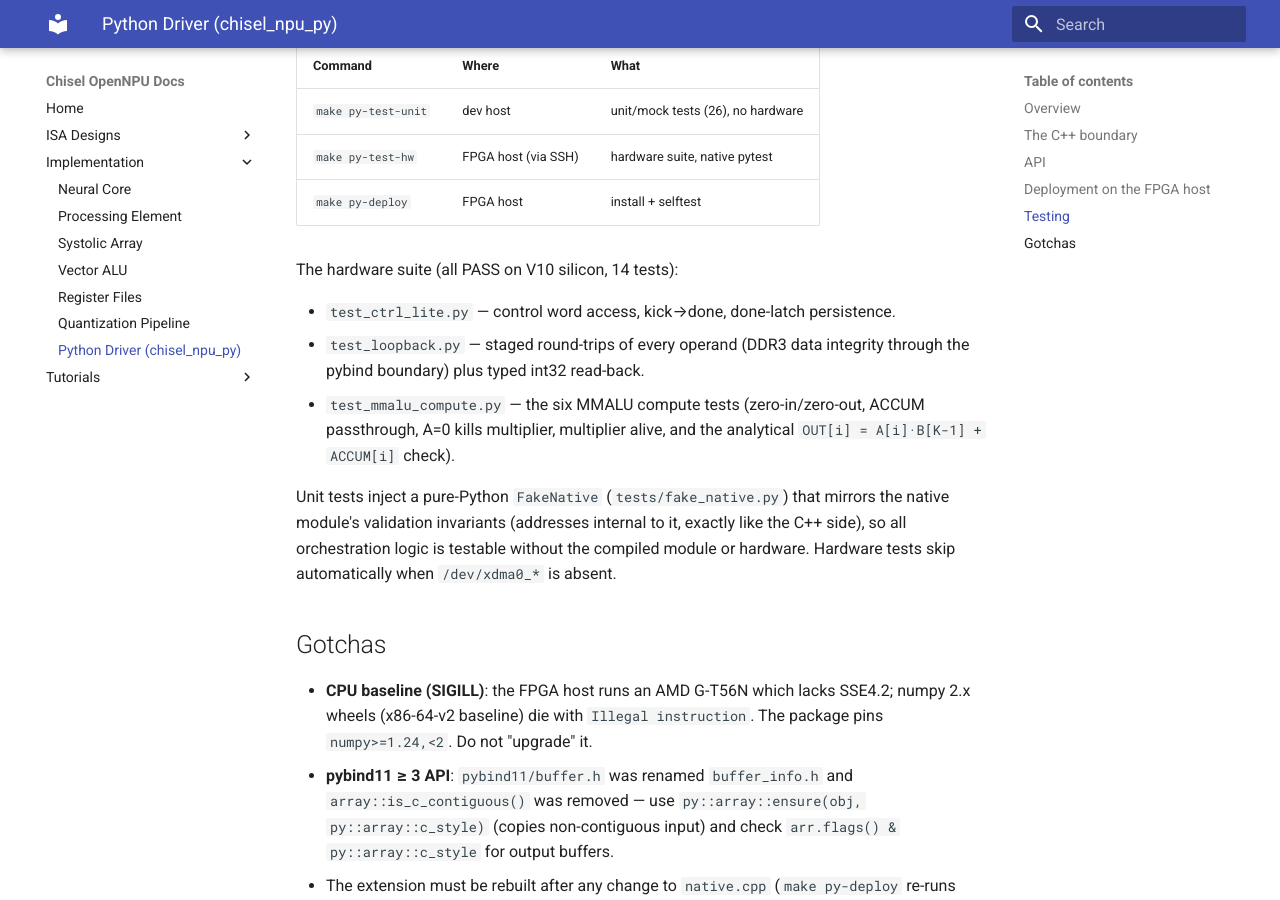
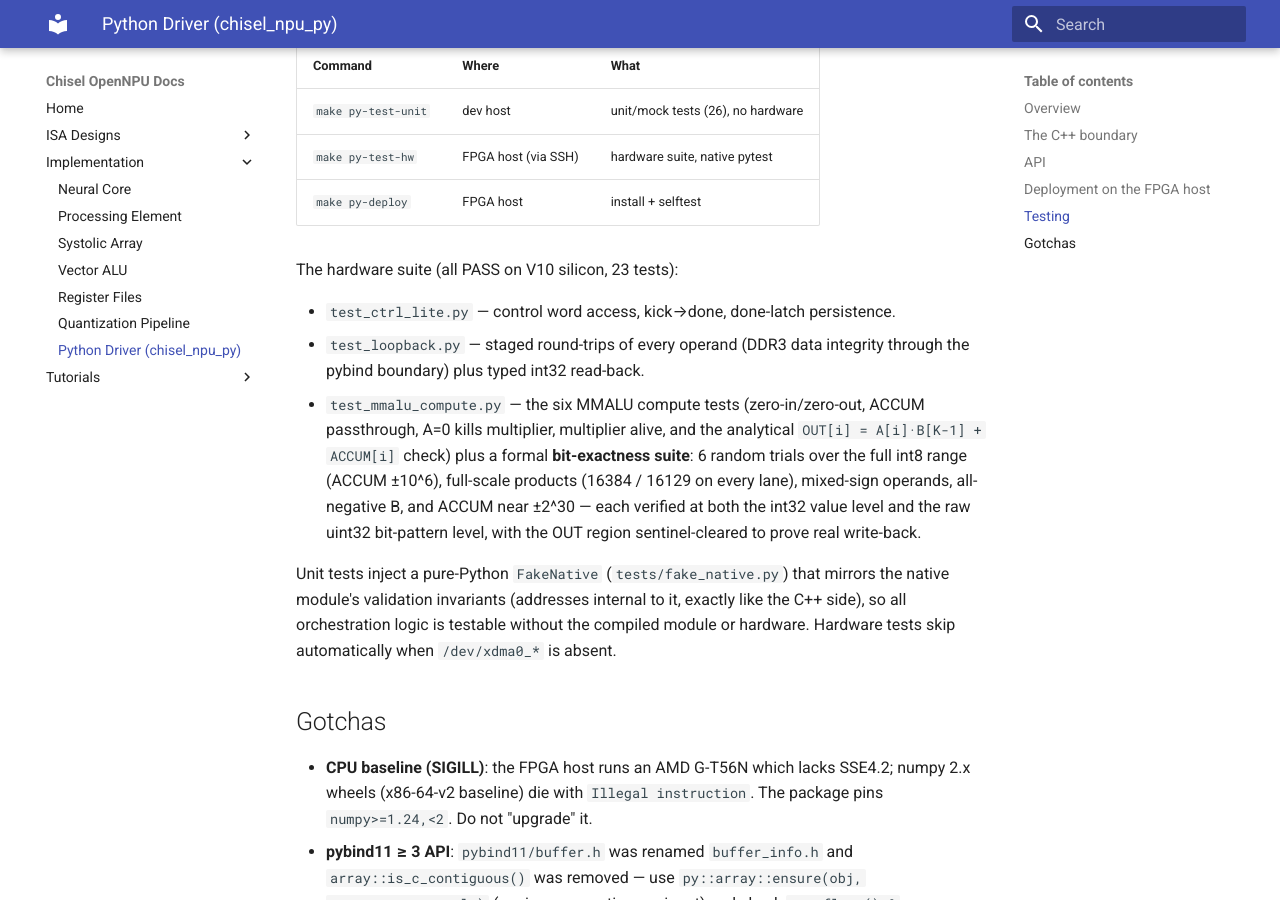
Before and after one commit to mpskex/chisel-npu, an MkDocs documentation site: the page built from docs/implementations/PythonDriver.md, in a window 1280 px wide and 900 px high, scrolled down 2711 px. Built offline with MkDocs 1.6.1 and Material for MkDocs 9.7.7, drawn with Linux system fonts in a browser that asks for light colours.

Commit message:
fix the python driver interface

```diff
--- a/docs/implementations/PythonDriver.md
+++ b/docs/implementations/PythonDriver.md
@@ -122,7 +122,7 @@ an sdist on the dev host for archiving.
 | `make py-test-hw` | FPGA host (via SSH) | hardware suite, native pytest |
 | `make py-deploy` | FPGA host | install + selftest |
 
-The hardware suite (all PASS on V10 silicon, 14 tests):
+The hardware suite (all PASS on V10 silicon, 23 tests):
 
 - `test_ctrl_lite.py` — control word access, kick→done, done-latch
   persistence.
@@ -130,7 +130,12 @@ The hardware suite (all PASS on V10 silicon, 14 tests):
   integrity through the pybind boundary) plus typed int32 read-back.
 - `test_mmalu_compute.py` — the six MMALU compute tests
   (zero-in/zero-out, ACCUM passthrough, A=0 kills multiplier, multiplier
-  alive, and the analytical `OUT[i] = A[i]·B[K-1] + ACCUM[i]` check).
+  alive, and the analytical `OUT[i] = A[i]·B[K-1] + ACCUM[i]` check) plus
+  a formal **bit-exactness suite**: 6 random trials over the full int8
+  range (ACCUM ±10^6), full-scale products (16384 / 16129 on every lane),
+  mixed-sign operands, all-negative B, and ACCUM near ±2^30 — each
+  verified at both the int32 value level and the raw uint32 bit-pattern
+  level, with the OUT region sentinel-cleared to prove real write-back.
 
 Unit tests inject a pure-Python `FakeNative`
 (`tests/fake_native.py`) that mirrors the native module's validation
```
Also changed, not shown: .opencode/skills/Python_NPU_Driver/SKILL.md (+9 -3 lines), drivers/chisel_npu_py/README.md (+1 -1 lines), 1 other file.
